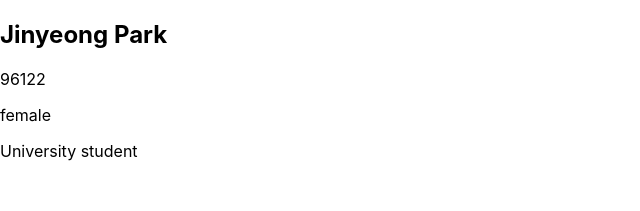
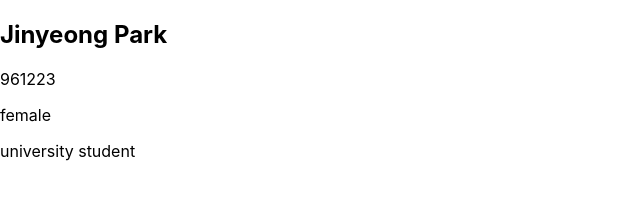
Before and after one commit to jinyeong-park/React-Customer-Management, a React (Create React App) app: page / in a window 1280 px wide. Shown: the top 211 px of the page, without its empty margins (0-640 px from the left). Built offline with nearby package versions, Linux system fonts and the light colour scheme.

Commit message:
used props in Customer component connected to App

```diff
--- a/src/App.js
+++ b/src/App.js
@@ -2,11 +2,22 @@ import React, {Component } from 'react';
 import Customer from './components/Customer'
 import './App.css';
 
+const customer = {
+  'name': 'Jinyeong Park',
+  'birthday':'961223',
+  'gender': 'female',
+  'job': 'university student'
+}
+
 class App extends Component {
   render() {
     return (
-      <Customer/>
-
+      <Customer
+      name={customer.name}
+      birthday={customer.birthday}
+      gender={customer.gender}
+      job={customer.job}
+      />
     );
   }
 }
--- a/src/components/Customer.js
+++ b/src/components/Customer.js
@@ -4,11 +4,10 @@ class Customer extends React.Component {
     render() {
         return (
             <div>
-                <h2>Jinyeong Park</h2>
-                <p>96122</p>
-                <p>female</p>
-                <p>University student</p>
-
+                <h2>{this.props.name}</h2>
+                <p>{this.props.birthday}</p>
+                <p>{this.props.gender}</p>
+                <p>{this.props.job}</p>
              </div>
 
         )
```
